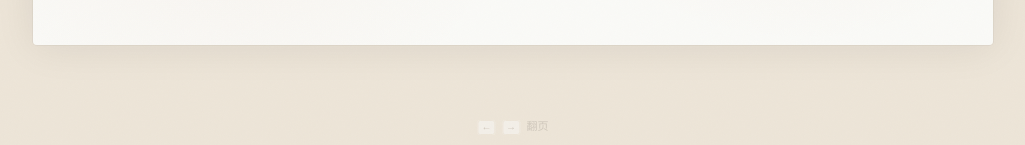
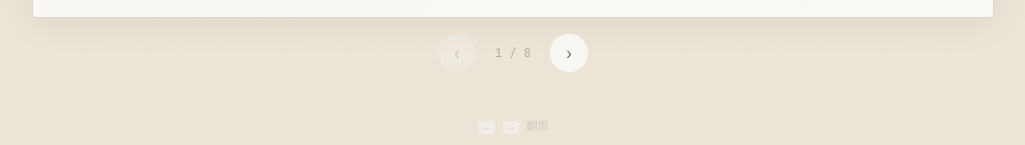
Before and after one commit to Winsaney/news, a plain HTML site: page index.html in a window 1280 px wide. Shown: the part 655-800 px from the top of the page, without its empty margins (127-1152 px from the left). Drawn offline with nearby package versions, Linux system fonts and the light colour scheme; a web font is replaced by a local one.

Commit message:
Add slide navigation buttons below deck
Co-Authored-By: Claude Opus 4.6 <noreply@anthropic.com>

```diff
--- a/index.html
+++ b/index.html
@@ -27,6 +27,7 @@
             background: var(--warm);
             color: var(--ink);
             display: flex;
+            flex-direction: column;
             align-items: center;
             justify-content: center;
             padding: 20px;
@@ -189,6 +190,39 @@
             transition: all 0.3s;
         }
         .nav-btn:hover { color: var(--orange); background: var(--warm); }
+        .nav-btn:disabled { opacity: 0.2; cursor: default; pointer-events: none; }
+
+        /* Bottom center nav - outside deck */
+        .slide-nav {
+            display: flex;
+            align-items: center;
+            justify-content: center;
+            gap: 16px;
+            margin-top: 16px;
+        }
+        .slide-nav button {
+            width: 40px; height: 40px;
+            border: 1px solid var(--warm);
+            background: rgba(250,250,247,0.9);
+            backdrop-filter: blur(4px);
+            color: var(--gray);
+            cursor: pointer;
+            font-size: 18px;
+            display: flex;
+            align-items: center;
+            justify-content: center;
+            border-radius: 50%;
+            transition: all 0.3s;
+        }
+        .slide-nav button:hover { color: var(--orange); border-color: var(--orange); box-shadow: 0 2px 12px rgba(196,101,58,0.15); }
+        .slide-nav button:disabled { opacity: 0.3; cursor: default; pointer-events: none; }
+        .slide-nav .nav-counter {
+            font-family: 'JetBrains Mono', monospace;
+            font-size: 12px;
+            color: var(--pale);
+            min-width: 40px;
+            text-align: center;
+        }
         .nav-track {
             display: flex;
             gap: 6px;
@@ -864,17 +898,26 @@
 
     </div>
 
+    <div class="slide-nav" id="slideNav">
+        <button id="prevBtn" aria-label="Previous">&#8249;</button>
+        <span class="nav-counter" id="counter"></span>
+        <button id="nextBtn" aria-label="Next">&#8250;</button>
+    </div>
+
     <div class="hint"><kbd>←</kbd> <kbd>→</kbd> 翻页</div>
 
     <script>
         let cur = 0;
         const N = 8;
 
+        const prevBtn = document.getElementById('prevBtn');
+        const nextBtn = document.getElementById('nextBtn');
+        const counter = document.getElementById('counter');
+
         function goTo(i) {
             if (i < 0 || i >= N || i === cur) return;
             const slides = document.querySelectorAll('.slide');
             slides[cur].classList.remove('active');
-            // Force animation re-trigger on entering slide
             slides[i].querySelectorAll('.anim').forEach(el => {
                 el.style.animation = 'none';
                 void el.offsetHeight;
@@ -882,10 +925,21 @@
             });
             slides[i].classList.add('active');
             cur = i;
+            updateNav();
         }
 
         function goNext() { goTo(cur + 1); }
         function goPrev() { goTo(cur - 1); }
+
+        prevBtn.addEventListener('click', goPrev);
+        nextBtn.addEventListener('click', goNext);
+
+        function updateNav() {
+            prevBtn.disabled = cur === 0;
+            nextBtn.disabled = cur === N - 1;
+            counter.textContent = (cur + 1) + ' / ' + N;
+        }
+        updateNav();
 
         document.addEventListener('keydown', e => {
             if (e.key === 'ArrowRight' || e.key === ' ') { e.preventDefault(); goNext(); }
```
